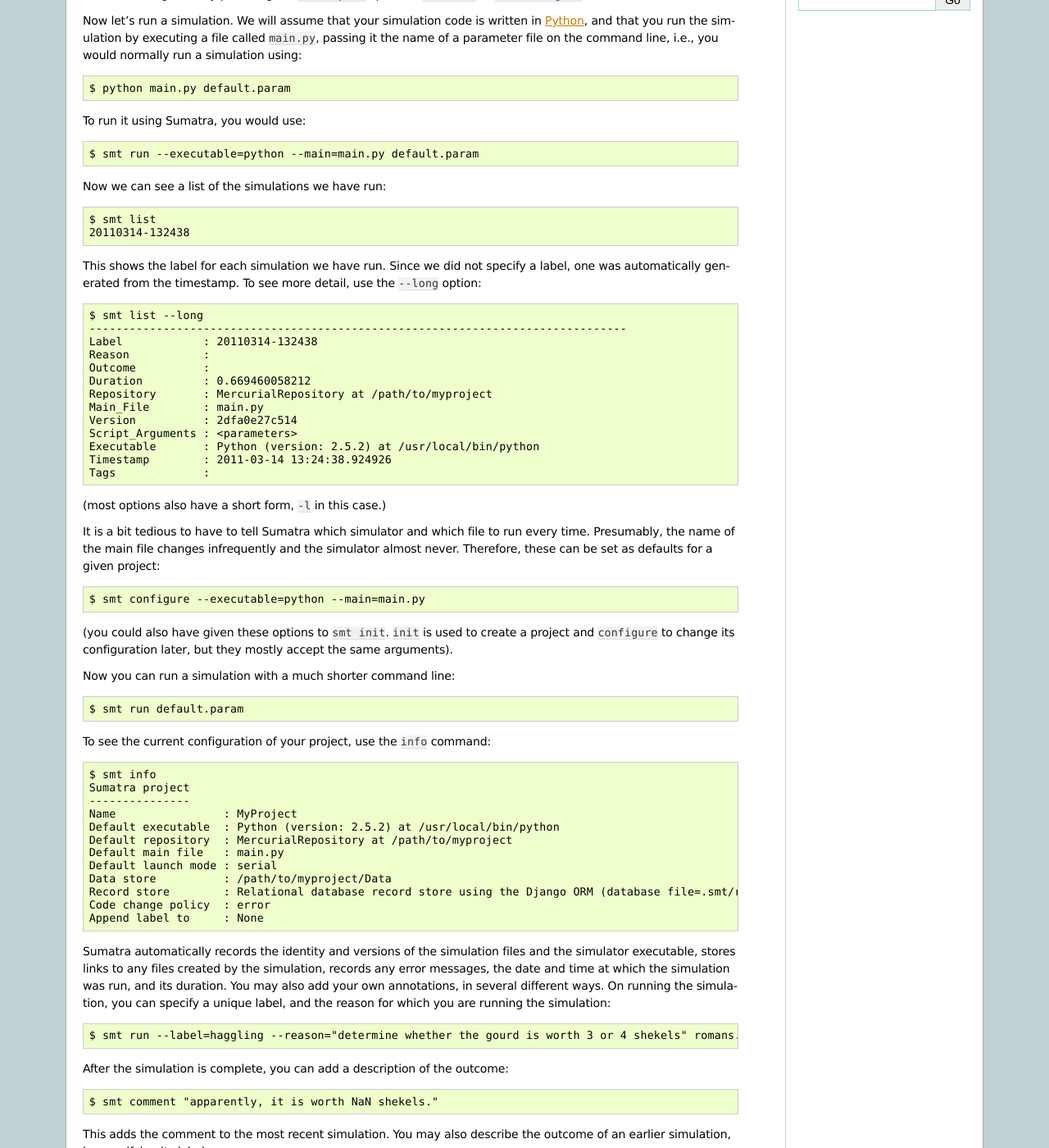
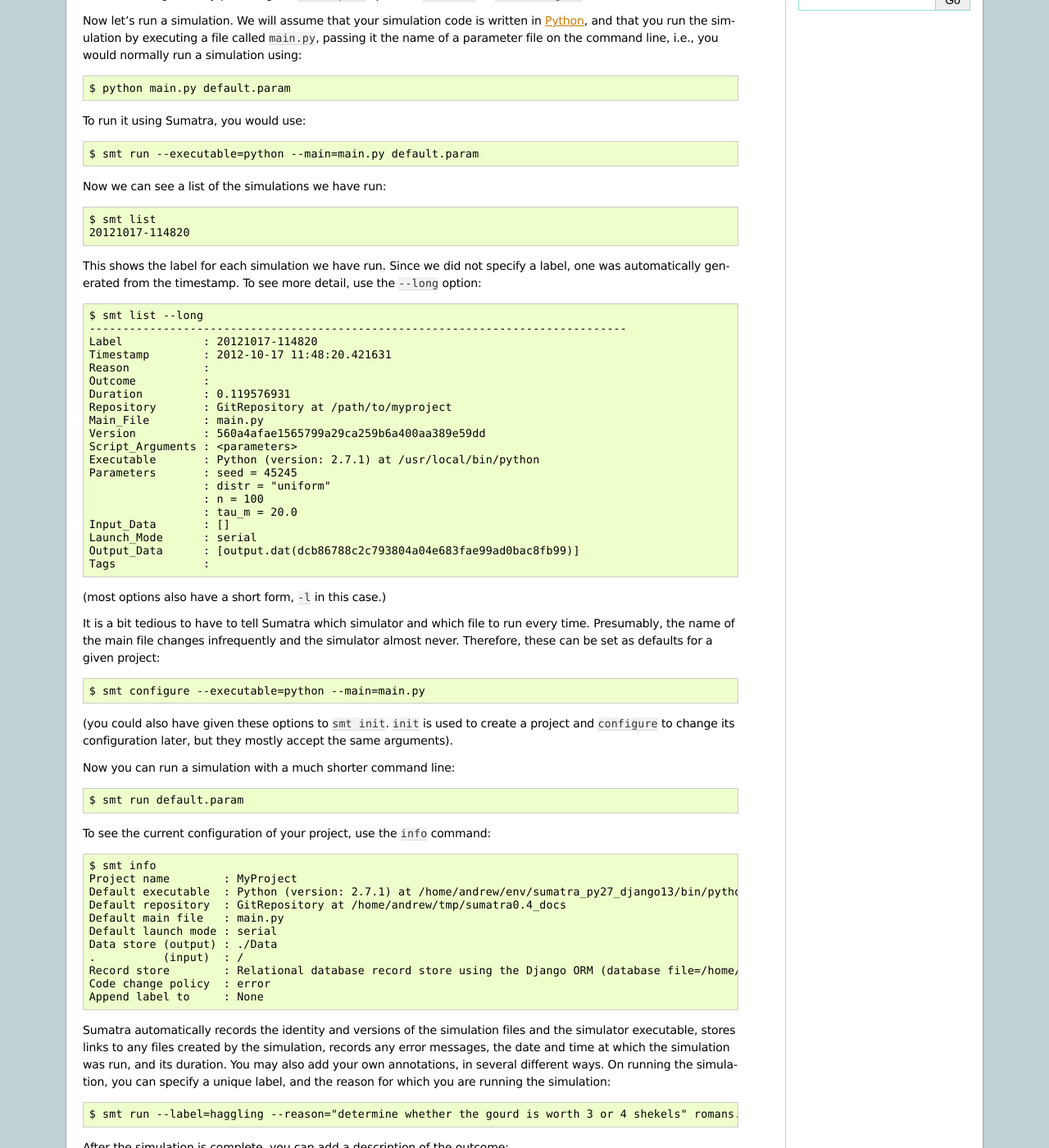
Before and after one commit to open-research/sumatra, a Sphinx documentation site: the page built from doc/getting_started.txt, in a window 1280 px wide and 1400 px high, scrolled down 395 px. Shown: the whole window at 82% size. Built offline with Sphinx 7.4.7, drawn with Linux system fonts in a browser that asks for light colours; pages that are not in the unit, such as notebooks, are missing from menus; some of the changed text lies outside the part shown.

Commit message:
Updated "getting_started" document

```diff
--- a/doc/getting_started.txt
+++ b/doc/getting_started.txt
@@ -36,7 +36,7 @@ To run it using Sumatra, you would use::
 Now we can see a list of the simulations we have run::
 
     $ smt list
-    20110314-132438
+    20121017-114820
 
 This shows the label for each simulation we have run. Since we did not specify
 a label, one was automatically generated from the timestamp. To see more detail,
@@ -44,16 +44,23 @@ use the ``--long`` option::
 
     $ smt list --long
     --------------------------------------------------------------------------------
-    Label            : 20110314-132438
+    Label            : 20121017-114820
+    Timestamp        : 2012-10-17 11:48:20.421631
     Reason           :
     Outcome          :
-    Duration         : 0.669460058212
-    Repository       : MercurialRepository at /path/to/myproject
+    Duration         : 0.119576931
+    Repository       : GitRepository at /path/to/myproject
     Main_File        : main.py
-    Version          : 2dfa0e27c514
+    Version          : 560a4afae1565799a29ca259b6a400aa389e59dd
     Script_Arguments : <parameters>
-    Executable       : Python (version: 2.5.2) at /usr/local/bin/python
-    Timestamp        : 2011-03-14 13:24:38.924926
+    Executable       : Python (version: 2.7.1) at /usr/local/bin/python
+    Parameters       : seed = 45245
+                     : distr = "uniform"
+                     : n = 100
+                     : tau_m = 20.0
+    Input_Data       : []
+    Launch_Mode      : serial
+    Output_Data      : [output.dat(dcb86788c2c793804a04e683fae99ad0bac8fb99)]
     Tags             :
 
 (most options also have a short form, ``-l`` in this case.)
@@ -76,15 +83,14 @@ Now you can run a simulation with a much shorter command line::
 To see the current configuration of your project, use the ``info`` command::
 
     $ smt info
-    Sumatra project
-    ---------------
-    Name                : MyProject
-    Default executable  : Python (version: 2.5.2) at /usr/local/bin/python
-    Default repository  : MercurialRepository at /path/to/myproject
+    Project name        : MyProject
+    Default executable  : Python (version: 2.7.1) at /home/andrew/env/sumatra_py27_django13/bin/python
+    Default repository  : GitRepository at /home/andrew/tmp/sumatra0.4_docs
     Default main file   : main.py
     Default launch mode : serial
-    Data store          : /path/to/myproject/Data
-    Record store        : Relational database record store using the Django ORM (database file=.smt/records)
+    Data store (output) : ./Data
+    .          (input)  : /
+    Record store        : Relational database record store using the Django ORM (database file=/home/andrew/tmp/sumatra0.4_docs/.smt/records)
     Code change policy  : error
     Append label to     : None
 
@@ -104,7 +110,7 @@ After the simulation is complete, you can add a description of the outcome::
 This adds the comment to the most recent simulation. You may also describe the outcome
 of an earlier simulation, by specifying its label::
 
-    $ smt comment 20110314-132438 "Eureka! Nobel prize here we come."
+    $ smt comment 20121017-114820"Eureka! Nobel prize here we come."
 
 You can also tag a simulation record with one or more short keywords::
 
@@ -133,12 +139,12 @@ results. The ``repeat`` command re-runs a previous simulation, and checks that t
 output is identical to that of the original run::
 
     $ smt repeat haggling
-    The simulation results match.
+    The new record exactly matches the original.
 
 Although it is better not to delete simulation records (so as to preserve a full
 record of the project, false starts and all), it is possible::
 
-    $ smt delete 20110314-132438
+    $ smt delete 20121017-123706
 
 It is also possible to delete all simulations with a given tag::
 
@@ -152,7 +158,7 @@ available by running ``smt`` by itself::
     $ smt
     Usage: smt <subcommand> [options] [args]
 
-    Simulation management tool, version 0.3.0
+    Simulation/analysis management tool version 0.4.0.dev
 
     Available subcommands:
       init
--- a/src/__init__.py
+++ b/src/__init__.py
@@ -2,4 +2,4 @@ __all__ = ['commands', 'datastore', 'formatting', 'launch', 'parameters',
            'programs', 'projects', 'records', 'recordstore', 'versioncontrol',
            'dependency_finder', 'external', 'web', 'decorators']
 
-__version__ = "0.3.1.dev"
+__version__ = "0.4.0.dev"
```
Also changed, not shown: other parts of doc/getting_started.txt (+2 -0 lines).
